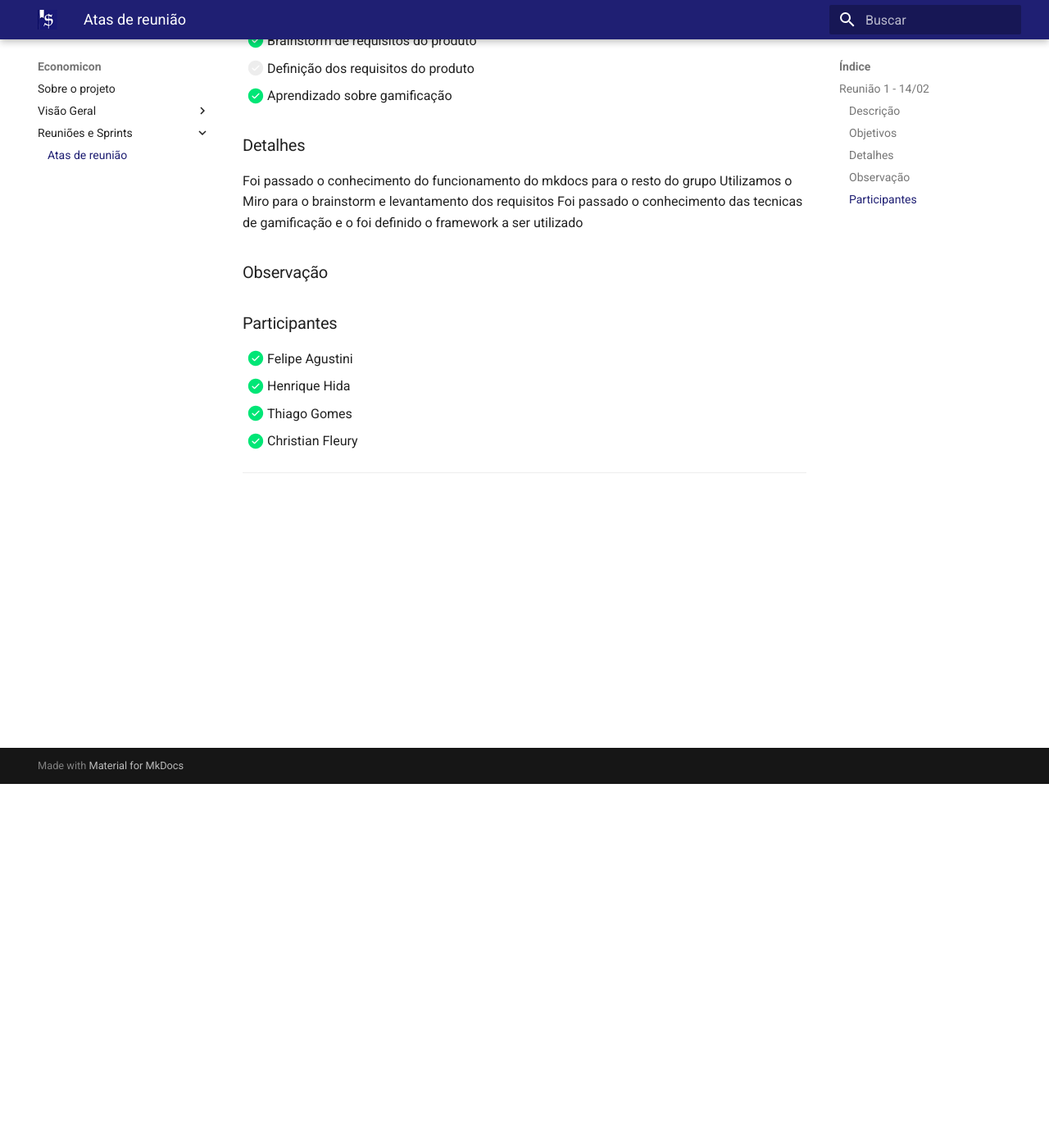
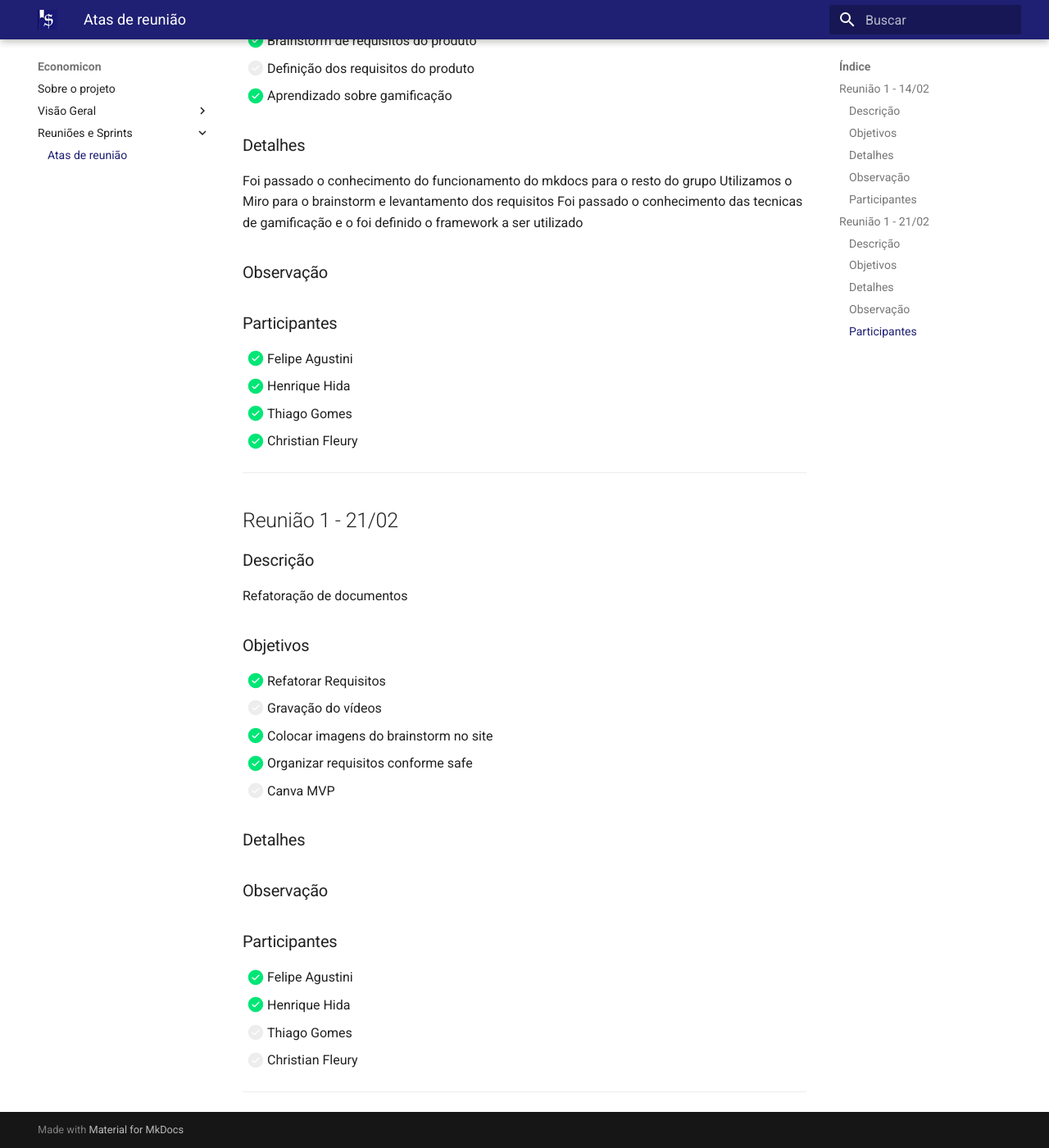
Before and after one commit to FGAUnB-REQ-GM/2021.2-Economicon, an MkDocs documentation site: the page built from docs/meets/reuniao.md, in a window 1280 px wide and 1400 px high, scrolled down 444 px. Shown: the whole window at 82% size. Built offline with MkDocs 1.6.1 and Material for MkDocs 9.7.7, drawn with Linux system fonts in a browser that asks for light colours.

Commit message:
Ata de reunião 21/02

```diff
--- a/docs/meets/reuniao.md
+++ b/docs/meets/reuniao.md
@@ -6,7 +6,7 @@ Primeira reunião via meets, com a finalidade de alinhamento, troca de ideias e
 ### Objetivos
 - [x] Aprender a mexer no mkdocs
 - [ ] Gravação do vídeos
-- [ ] Definir Logo do projeto
+- [x] Definir Logo do projeto
 - [x] Brainstorm de requisitos do produto
 - [ ] Definição dos requisitos do produto
 - [X] Aprendizado sobre gamificação
@@ -22,3 +22,22 @@ Foi passado o conhecimento das tecnicas de gamificação e o foi definido o fram
 - [x] Thiago Gomes
 - [x] Christian Fleury
 ---
+## Reunião 1 - 21/02
+### Descrição
+Refatoração de documentos
+### Objetivos
+- [x] Refatorar Requisitos
+- [ ] Gravação do vídeos
+- [x] Colocar imagens do brainstorm no site
+- [x] Organizar requisitos conforme safe
+- [ ] Canva MVP
+
+### Detalhes
+
+### Observação
+### Participantes
+- [x] Felipe Agustini
+- [x] Henrique Hida
+- [ ] Thiago Gomes
+- [ ] Christian Fleury
+---
```
Also changed, not shown: site/404.html, site/Documento_visao/licoes/index.html, site/Documento_visao/visao/index.html, site/index.html, site/search/search_index.json, site/sitemap.xml, 1 other file.
